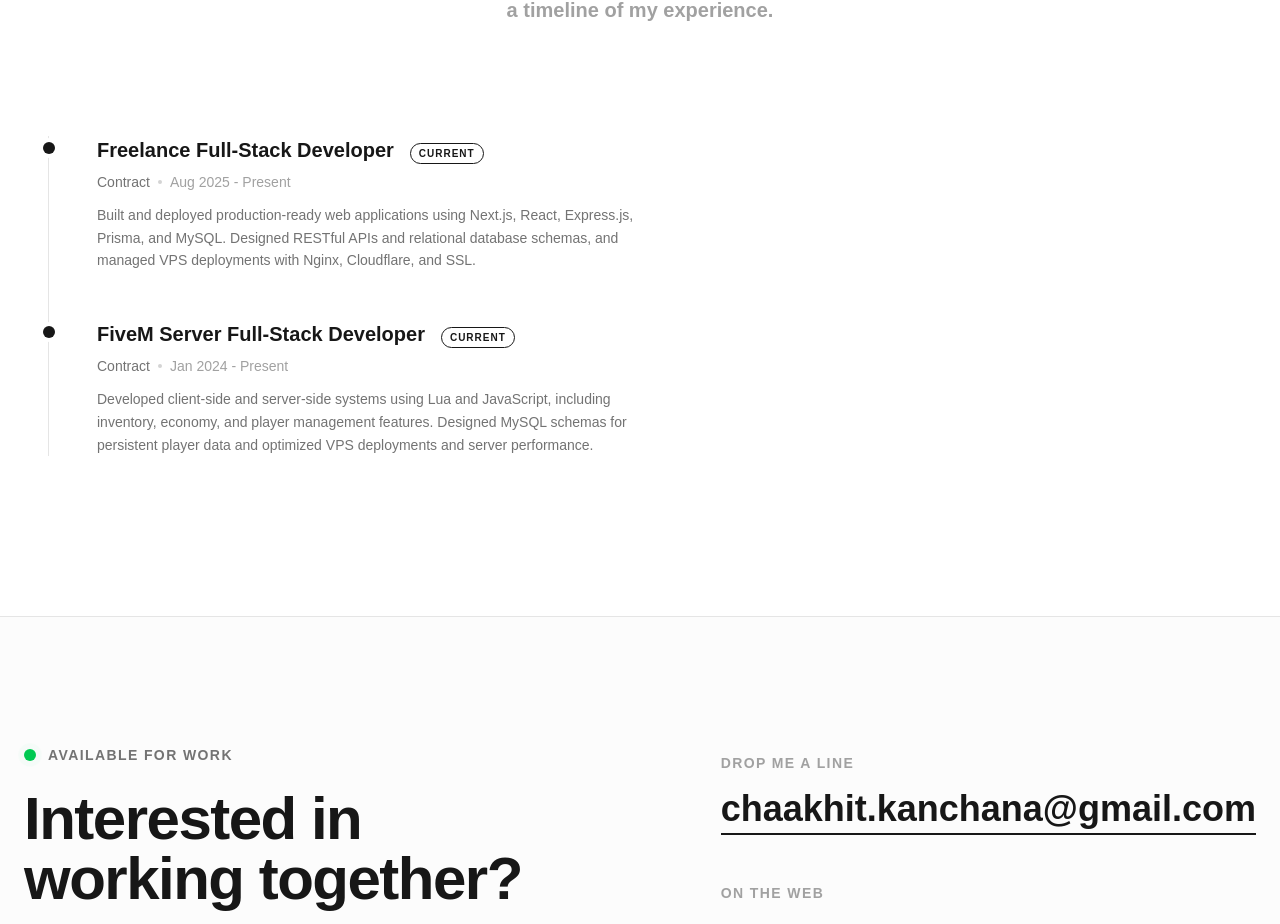
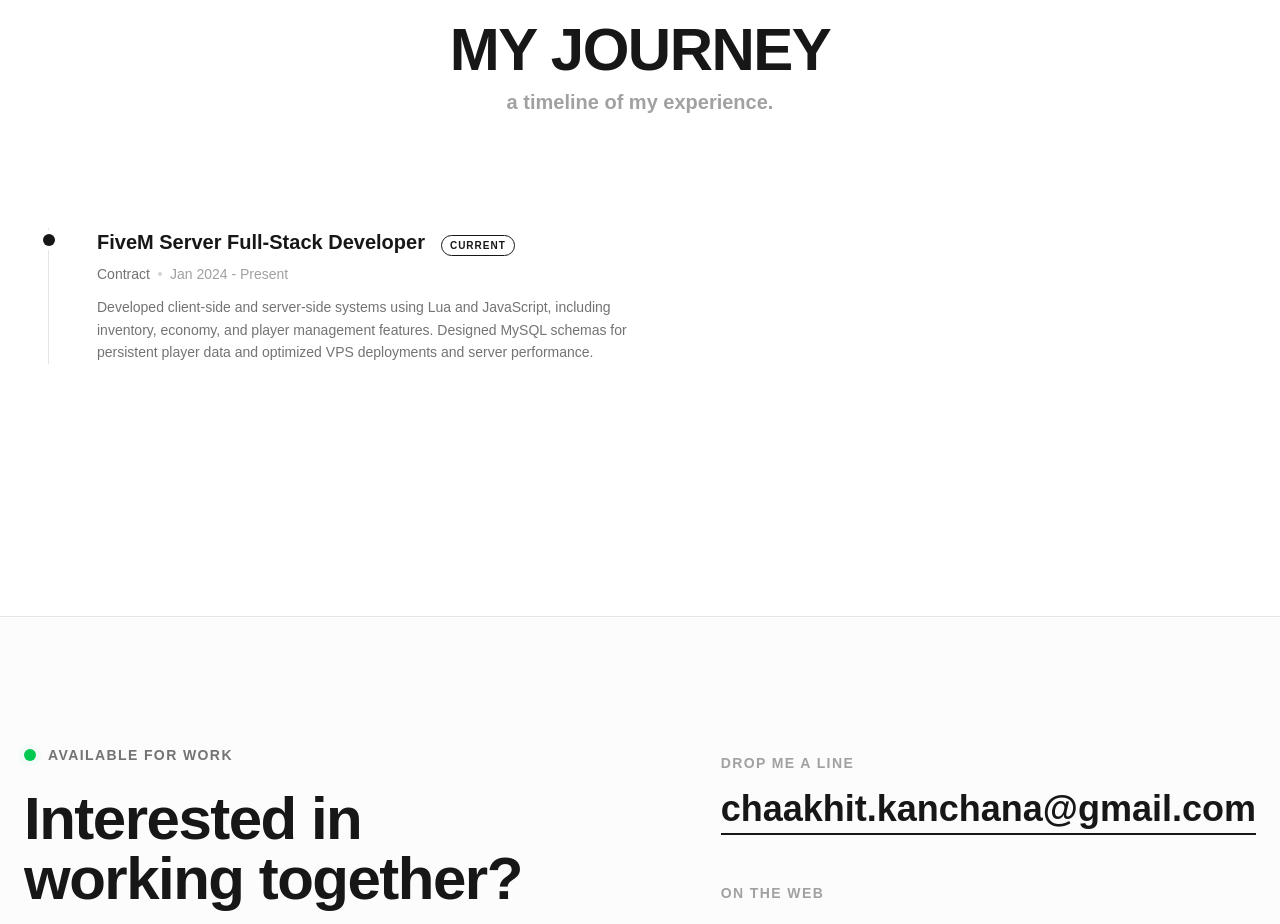
Before and after one commit to chakhit-dev/myportfoliov2, a Next.js app: page / in a window 1280 px wide. Shown: the part 3650-4574 px from the top of the page. Built offline with nearby package versions, Linux system fonts and the light colour scheme; a web font is replaced by a local one.

Commit message:
fix commit

```diff
--- a/components/timeline/Timeline.tsx
+++ b/components/timeline/Timeline.tsx
@@ -1,14 +1,14 @@
 import React from 'react';
 
 const experiences = [
-  {
-    role: "Freelance Full-Stack Developer",
-    company: "Contract",
-    date: "Aug 2025 - Present",
-    description:
-      "Built and deployed production-ready web applications using Next.js, React, Express.js, Prisma, and MySQL. Designed RESTful APIs and relational database schemas, and managed VPS deployments with Nginx, Cloudflare, and SSL.",
-    isCurrent: true,
-  },
+  // {
+  //   role: "Freelance Full-Stack Developer",
+  //   company: "Contract",
+  //   date: "Aug 2025 - Present",
+  //   description:
+  //     "Built and deployed production-ready web applications using Next.js, React, Express.js, Prisma, and MySQL. Designed RESTful APIs and relational database schemas, and managed VPS deployments with Nginx, Cloudflare, and SSL.",
+  //   isCurrent: true,
+  // },
   {
     role: "FiveM Server Full-Stack Developer",
     company: "Contract",
```
